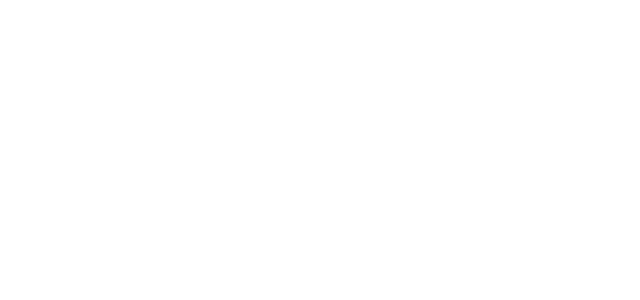
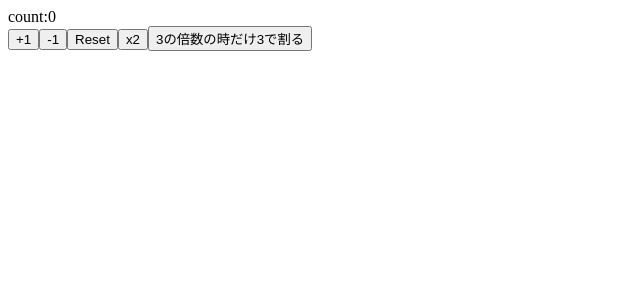
Before and after one commit to kenta0202/react-hooks-101, a React (Create React App) app: page / in a window 1280 px wide. Shown: the top 300 px of the page, without its empty margins (0-640 px from the left). Built offline with nearby package versions, Linux system fonts and the light colour scheme.

Commit message:
myfirst React Hook with useState

```diff
--- a/src/App.tsx
+++ b/src/App.tsx
@@ -1,5 +1,40 @@
+import React, { useState } from "react";
+
 const App = () => {
-  return <div className="App"></div>;
+  console.log("App");
+  const [count, setCount] = useState<number>(0);
+  const increment = () => {
+    setCount((previousCount) => previousCount + 1);
+  };
+  const decrement = () => {
+    setCount((previousCount) => previousCount - 1);
+  };
+  const reset = () => {
+    setCount(0);
+  };
+  const double = () => {
+    setCount((previousCount) => previousCount * 2);
+  };
+  const divide3 = () => {
+    setCount((previousCount) =>
+      previousCount % 3 === 0 ? previousCount / 3 : previousCount
+    );
+  };
+
+  return (
+    <>
+      <div className="App">count:{count}</div>
+      <button onClick={increment} value={count}>
+        +1
+      </button>
+      <button onClick={decrement} value={count}>
+        -1
+      </button>
+      <button onClick={reset}>Reset</button>
+      <button onClick={double}>x2</button>
+      <button onClick={divide3}>3の倍数の時だけ3で割る</button>
+    </>
+  );
 };
 
 export default App;
```
